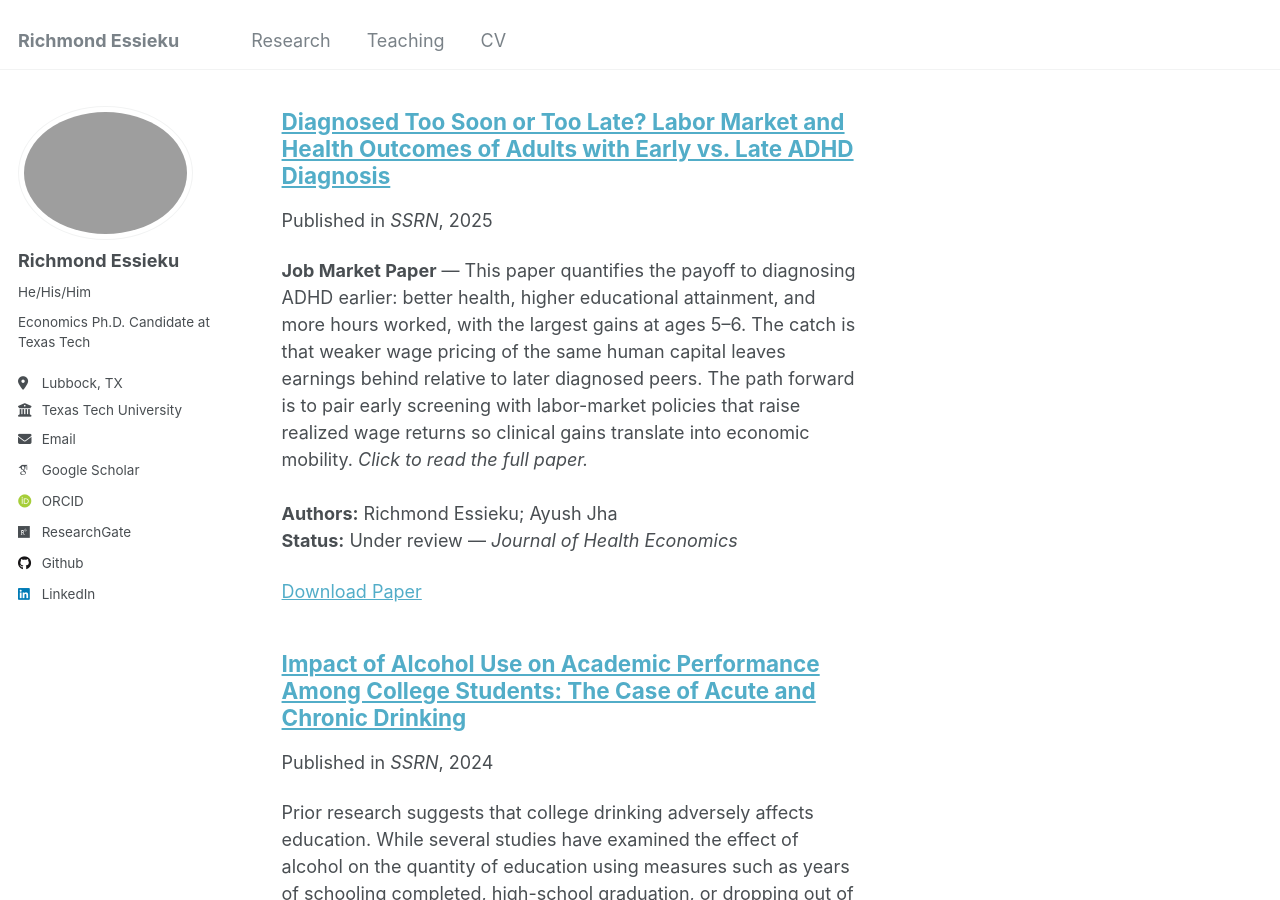
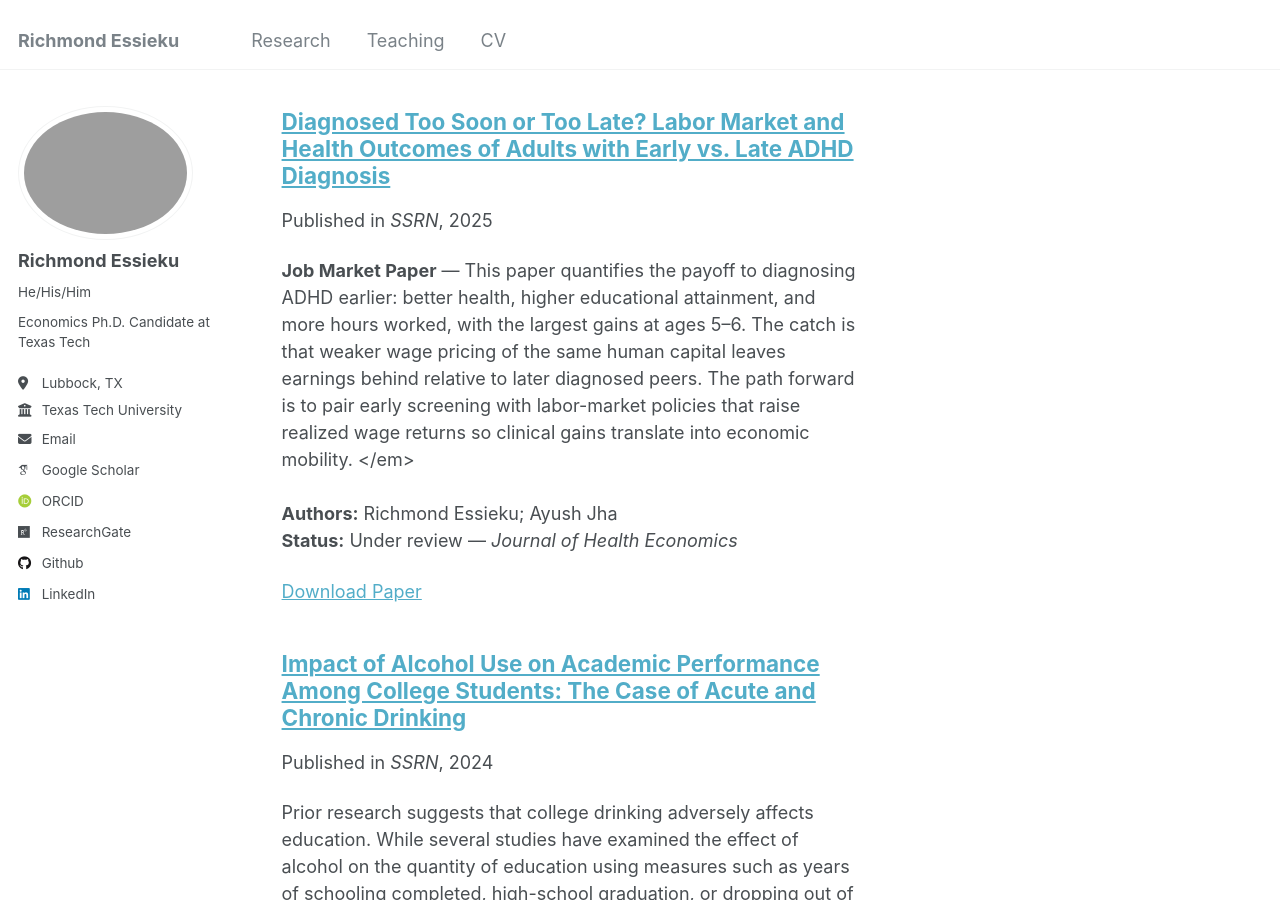
Before and after one commit to essieku/essieku.github.io, a Jekyll site: the page built from _pages/publications.html, in a window 1280 px wide and 900 px high, scrolled down 755 px. Built offline with Jekyll 4.4.1, drawn with Linux system fonts in a browser that asks for light colours; some web fonts are replaced.

Commit message:
Update ADHD.md

```diff
--- a/_publications/ADHD.md
+++ b/_publications/ADHD.md
@@ -3,7 +3,7 @@ title: "Diagnosed Too Soon or Too Late? Labor Market and Health Outcomes of Adul
 collection: publications
 category: working-paper
 permalink: /publication/adhd
-excerpt: '<strong>Job Market Paper</strong> — This paper quantifies the payoff to diagnosing ADHD earlier: better health, higher educational attainment, and more hours worked, with the largest gains at ages 5–6. The catch is that weaker wage pricing of the same human capital leaves earnings behind relative to later diagnosed peers. The path forward is to pair early screening with labor-market policies that raise realized wage returns so clinical gains translate into economic mobility. <em>Click to read the full paper.</em><br><br><strong>Authors:</strong> Richmond Essieku; Ayush Jha<br><strong>Status:</strong> Under review — <em>Journal of Health Economics</em>'
+excerpt: '<strong>Job Market Paper</strong> — This paper quantifies the payoff to diagnosing ADHD earlier: better health, higher educational attainment, and more hours worked, with the largest gains at ages 5–6. The catch is that weaker wage pricing of the same human capital leaves earnings behind relative to later diagnosed peers. The path forward is to pair early screening with labor-market policies that raise realized wage returns so clinical gains translate into economic mobility. </em><br><br><strong>Authors:</strong> Richmond Essieku; Ayush Jha<br><strong>Status:</strong> Under review — <em>Journal of Health Economics</em>'
 date: 2025-09-23
 venue: 'SSRN'
 authors: 'Richmond Essieku; Ayush Jha'
```
